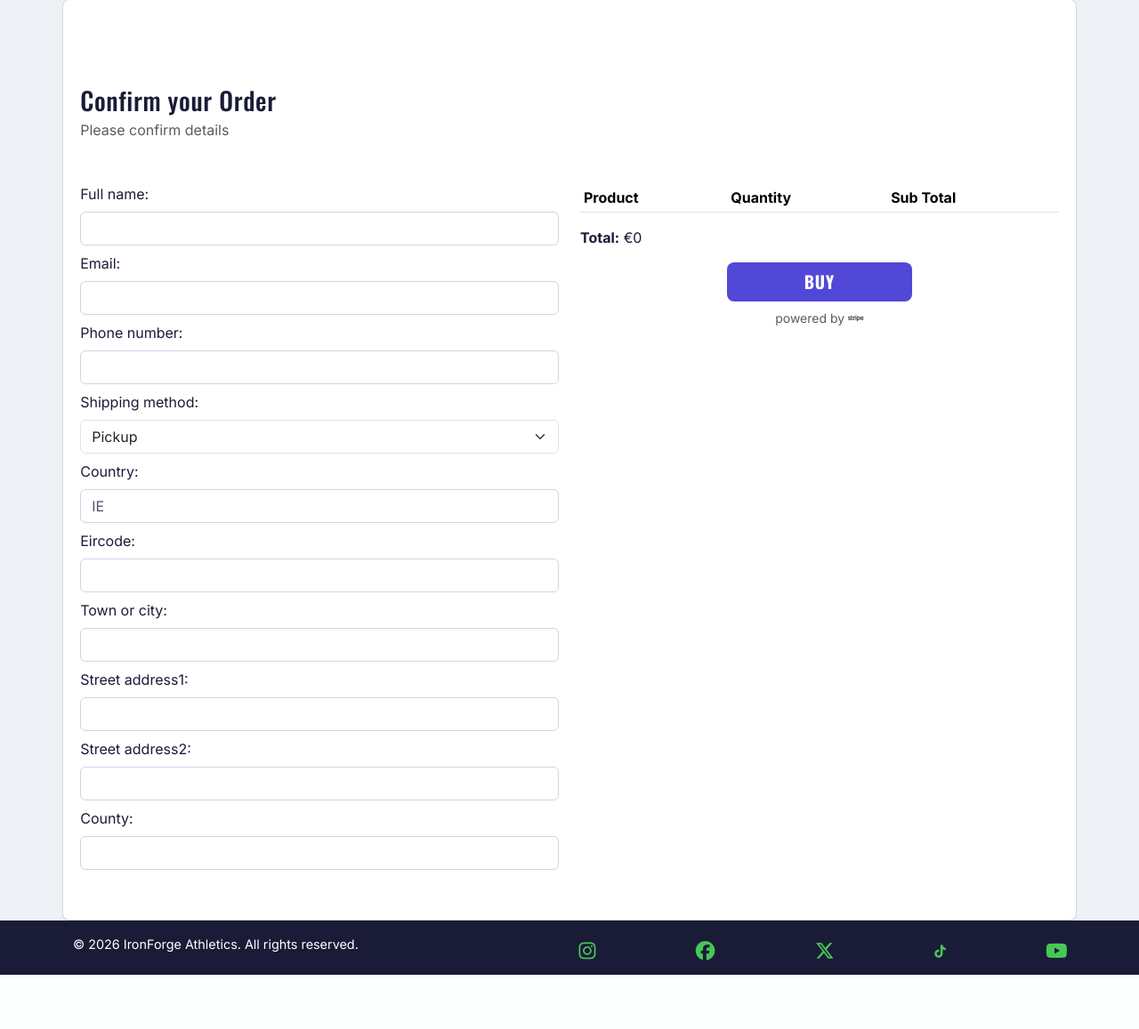
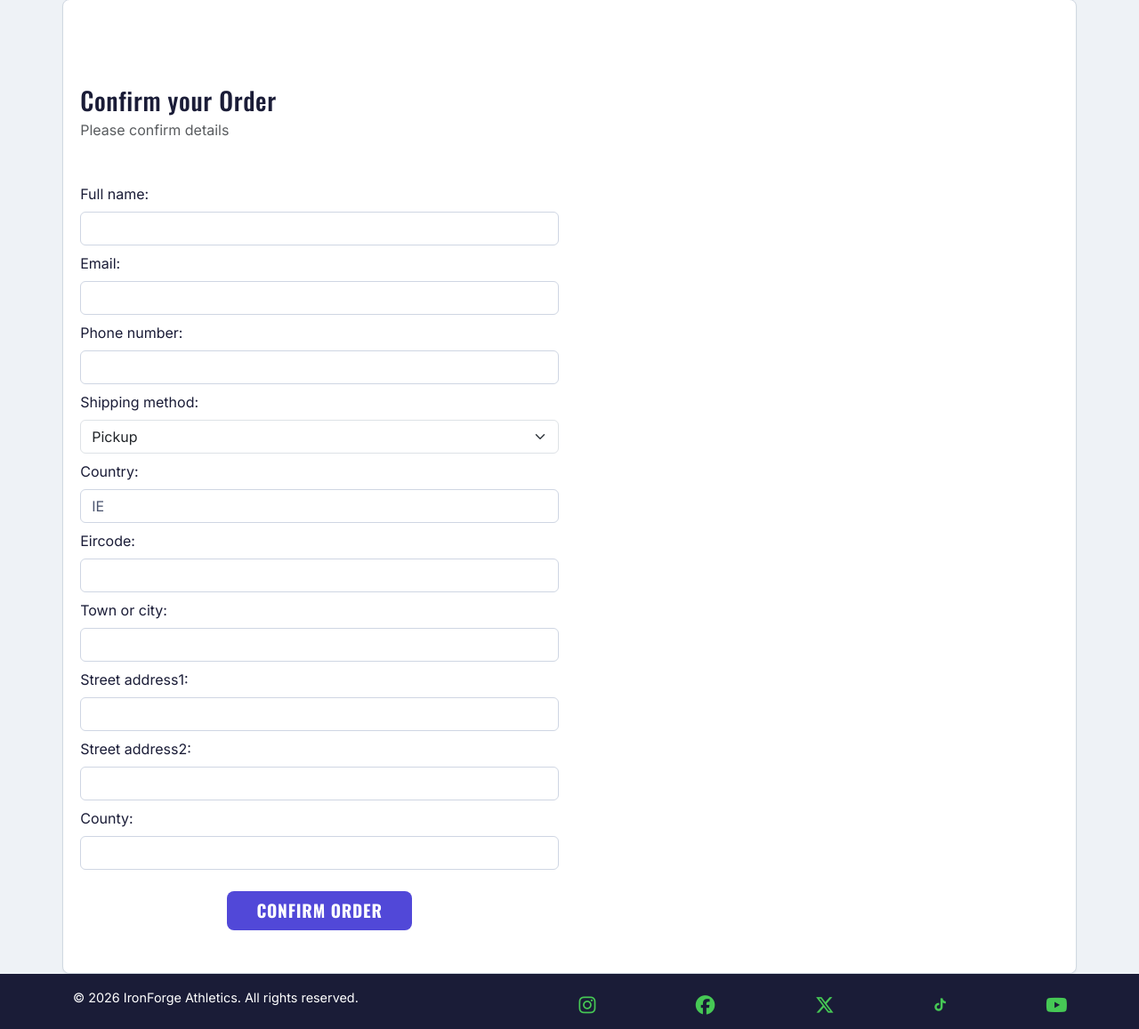
Before and after one commit to alancoomeynts-hub/ironforge-athletics, a Django app: page /shop/checkout/confirm_order/ in a window 1280 px wide. Shown: the part 166-1323 px from the top of the page at 89% size. Before the commit the page ends 1262 px from the top, so only its background shows below. Run offline with Django 5.2, Linux system fonts and the light colour scheme; the visitor is signed in with stand-in values (Sample User, id 1); lists and menus that the app fills with data are empty; some libraries are stand-ins or nearby versions.

Commit message:
Update confirm_order template and view.

```diff
--- a/shop/templates/shop/confirm_order.html
+++ b/shop/templates/shop/confirm_order.html
@@ -17,39 +17,14 @@
                       class="form-max-width">
                     {{ form }}
                     {% csrf_token %}
+                       <div class="mt-auto d-flex flex-column align-items-center gap-2">
+                <button type="submit" class="btn w-100 mt-3 cta-btn buy-btn">Confirm Order</button>
+
+            </div>
                 </form>
             </div>
-            <div class="col-12 col-md-6">
-                <table class="table table-sm table-hover align-middle order__table">
-                    <thead class="order__table-head">
-                        <tr>
-                            <th scope="col">Product</th>
-                            <th scope="col">Quantity</th>
-                            <th scope="col">Sub Total</th>
-                        </tr>
-                    </thead>
-                    <tbody>
-                        {% for item in cart %}
-                            <tr>
-                                <td>{{ item.product.name }}</td>
-                                <td>{{ item.quantity }}</td>
-                                <td>€{{ item.total_price }}</td>
-                            </tr>
-                        {% endfor %}
-                    </tbody>
-                </table>
-                <div class="mt-2">
-                    <strong>Total:</strong> €{{ cart.get_total_price }}
-                </div>
-
-            <div class="mt-auto d-flex flex-column align-items-center gap-2">
-                <button type="submit"
-                        form="confirm-order__form"
-                        class="btn w-100 mt-3 cta-btn buy-btn">Buy</button>
-                <small class="text-muted">powered by <i class="fa-brands fa-stripe"></i></small>
             </div>
             </div>
-        </div>
-    </div>
+
 
 {% endblock %}
--- a/shop/views.py
+++ b/shop/views.py
@@ -1,8 +1,11 @@
+from decimal import Decimal
+
+from django.conf import settings
 from django.contrib.auth.decorators import login_required
 from django.http import JsonResponse
 from django.shortcuts import render, get_object_or_404, redirect
 from django.views.decorators.http import require_POST
-from .models import Category, Product, Order, OrderItem
+from .models import Category, Product, OrderItem
 from .cart import Cart
 from .forms import CartAddProductForm, ProductReviewForm, OrderForm
 from django.contrib import messages
@@ -164,6 +167,15 @@ def confirm_order(request):
         if form.is_valid():
             order = form.save(commit=False)
             order.user = request.user
+
+            shipping_method=form.cleaned_data['shipping_method']
+            shipping_cost=Decimal(0.00)
+            if shipping_method=='delivery':
+                shipping_cost=Decimal(settings.DELIVERY_COSTS)
+
+            order.shipping_method=shipping_method
+            order.shipping_cost=shipping_cost
+
             order.save()
             for item in cart:
                 product = item["product"]
@@ -175,11 +187,8 @@ def confirm_order(request):
                     quantity=item["quantity"],
                 )
             cart.clear()
-            return render(
-                request,
-                "shop/success.html",
-                {"order": order},
-            )
+            request.session["order_id"] = order.id
+            return redirect("payment:process")
     else:
         form = OrderForm()
     return render(
```
